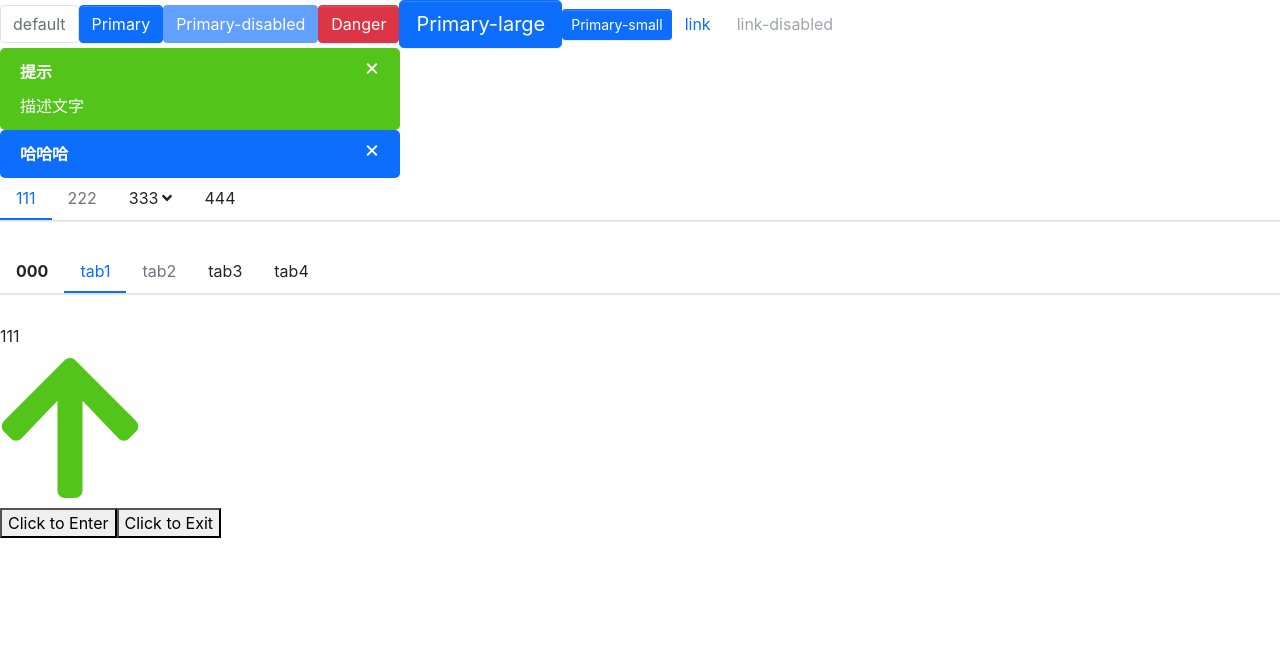
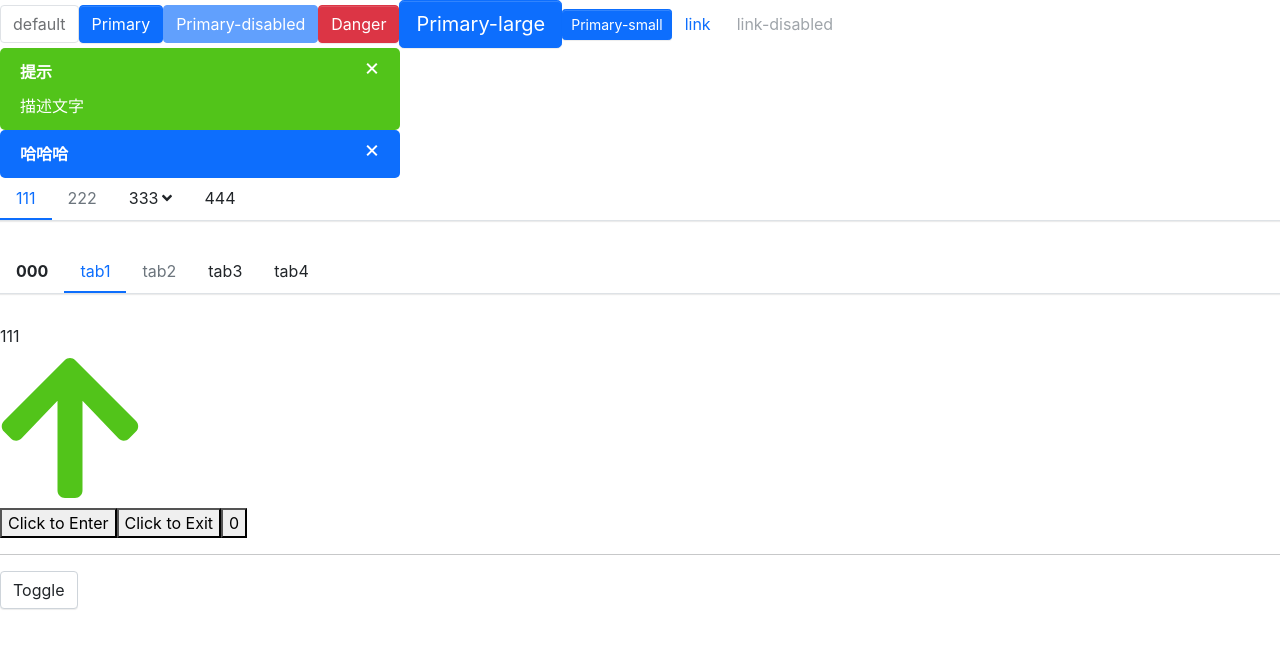
Before and after one commit to chenyxweb/react-typescript-antd, a React (Create React App) app in the folder chen-antd/: page / in a window 1280 px wide. Shown: the top 648 px of the page. Built offline with nearby package versions, Linux system fonts and the light colour scheme.

Commit message:
Transition组件封装完成

```diff
--- a/chen-antd/src/App.tsx
+++ b/chen-antd/src/App.tsx
@@ -8,6 +8,7 @@ import Tabs from './components/Tabs/tabs'
 import TabItem from './components/Tabs/tabItem'
 import Icon from './components/Icon/icon'
 import Demo from './components/Demo'
+import Transition from './components/Transition'
 
 function App() {
   return (
--- a/chen-antd/src/components/Demo/index.tsx
+++ b/chen-antd/src/components/Demo/index.tsx
@@ -1,15 +1,21 @@
 // CSSTransition 基础练习
 
-import React, { useState } from 'react'
+import React, { useState, FC, useRef } from 'react'
 import { CSSTransition } from 'react-transition-group'
 import styles from './index.module.scss'
+import Transition from '../Transition'
+import Button from '../Button'
 
-export default function Demo() {
+const Demo: FC = () => {
   const [inProp, setInProp] = useState(false)
+  const [count, setCount] = useState(0)
+  const [toggle, setToggle] = useState(false)
+  const countRef = useRef(0)
   return (
     <div className={styles.CSSTransition}>
-      <CSSTransition in={inProp} timeout={2000} classNames='my-class' unmountOnExit>
-        <div className='default-class'>{"I'll receive my-class-* classes"}</div>
+      {/* unmountOnExit 退出是删除dom元素 */}
+      <CSSTransition in={inProp} timeout={1000} classNames='my-class' unmountOnExit>
+        <div>{"I'll receive my-class-* classes"}</div>
       </CSSTransition>
       <button type='button' onClick={() => setInProp(true)}>
         Click to Enter
@@ -17,6 +23,40 @@ export default function Demo() {
       <button type='button' onClick={() => setInProp(false)}>
         Click to Exit
       </button>
+
+      <button
+        onClick={() => {
+          setTimeout(() => {
+            setCount(count + 1)
+            countRef.current += 1
+            console.log(countRef.current)
+          }, 5000)
+        }}
+      >
+        {count}
+      </button>
+
+      <hr />
+      {/* Button 动画 */}
+      <Button onClick={() => setToggle(!toggle)}>Toggle</Button>
+      <br />
+
+      <Transition animation='zoom-in-left' in={toggle} timeout={300} addEndListener={() => {}}>
+        <div>
+          <p>zoom-in-left zoom-in-left zoom-in-left</p>
+          <p>zoom-in-left zoom-in-left zoom-in-left</p>
+          <p>zoom-in-left zoom-in-left zoom-in-left</p>
+          <p>zoom-in-left zoom-in-left zoom-in-left</p>
+        </div>
+      </Transition>
+
+      <Transition needWrapper animation='zoom-in-left' in={toggle} timeout={300} addEndListener={() => {}}>
+        <Button btnType='primary' size='lg'>
+          按钮
+        </Button>
+      </Transition>
     </div>
   )
 }
+
+export default Demo
--- a/chen-antd/src/components/Transition/index.tsx
+++ b/chen-antd/src/components/Transition/index.tsx
@@ -2,23 +2,26 @@ import React, { FC } from 'react'
 import { CSSTransition } from 'react-transition-group'
 import { CSSTransitionProps } from 'react-transition-group/CSSTransition'
 
+// 类型字面量--取代使用enum
 type AnimationName = 'zoom-in-top' | 'zoom-in-left' | 'zoom-in-bottom' | 'zoom-in-right' // 动画名字
 
 interface TransitionProps {
   animation?: AnimationName
+  needWrapper?: boolean // Button 组件需要Wrapper  否则transition属性重复
 }
 
 const Transition: FC<TransitionProps & CSSTransitionProps> = props => {
-  const { children, animation, classNames, ...restProps } = props
+  const { children, animation, classNames, needWrapper, ...restProps } = props
   return (
     <CSSTransition {...restProps} classNames={classNames ? classNames : animation}>
-      {children}
+      {needWrapper ? <div>{children}</div> : children}
     </CSSTransition>
   )
 }
 
 Transition.defaultProps = {
   unmountOnExit: true, // 退出动画时卸载
+  needWrapper: false,
 }
 
 export default Transition
```
Also changed, not shown: chen-antd/src/components/Button/_style.scss (+2 -12 lines), 1 other file (tests, documents, lock files or other folders).
